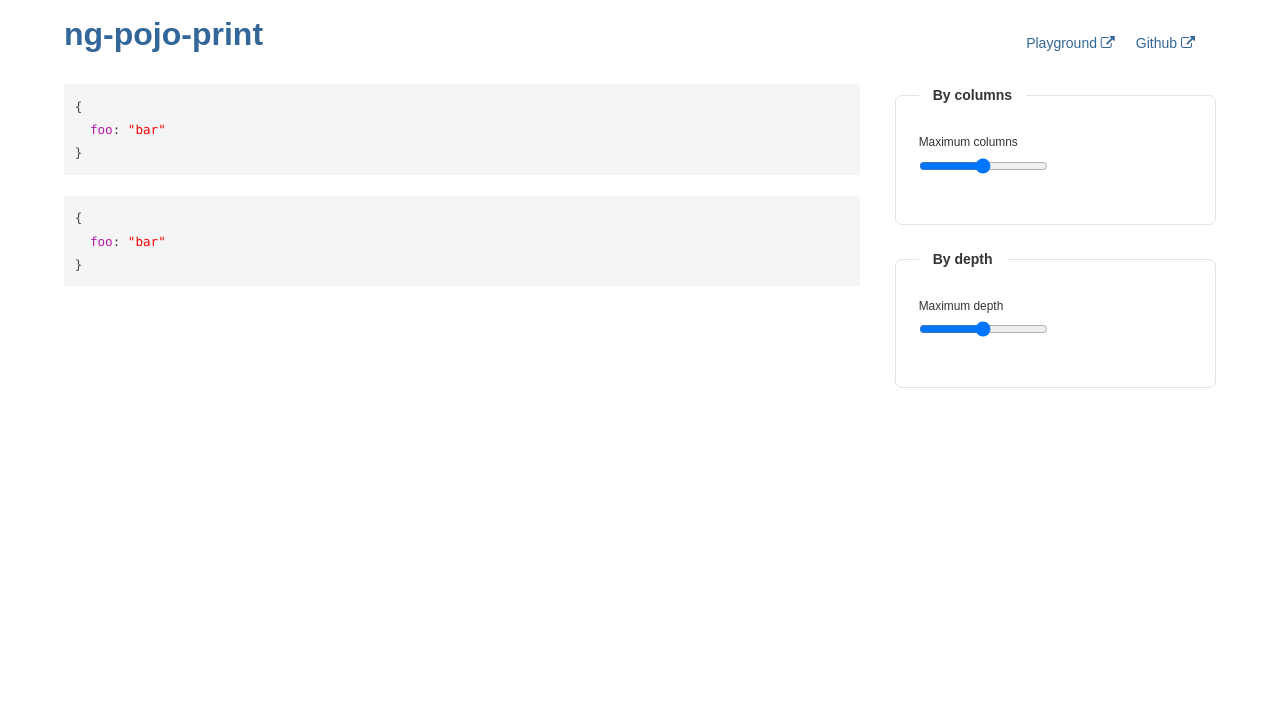
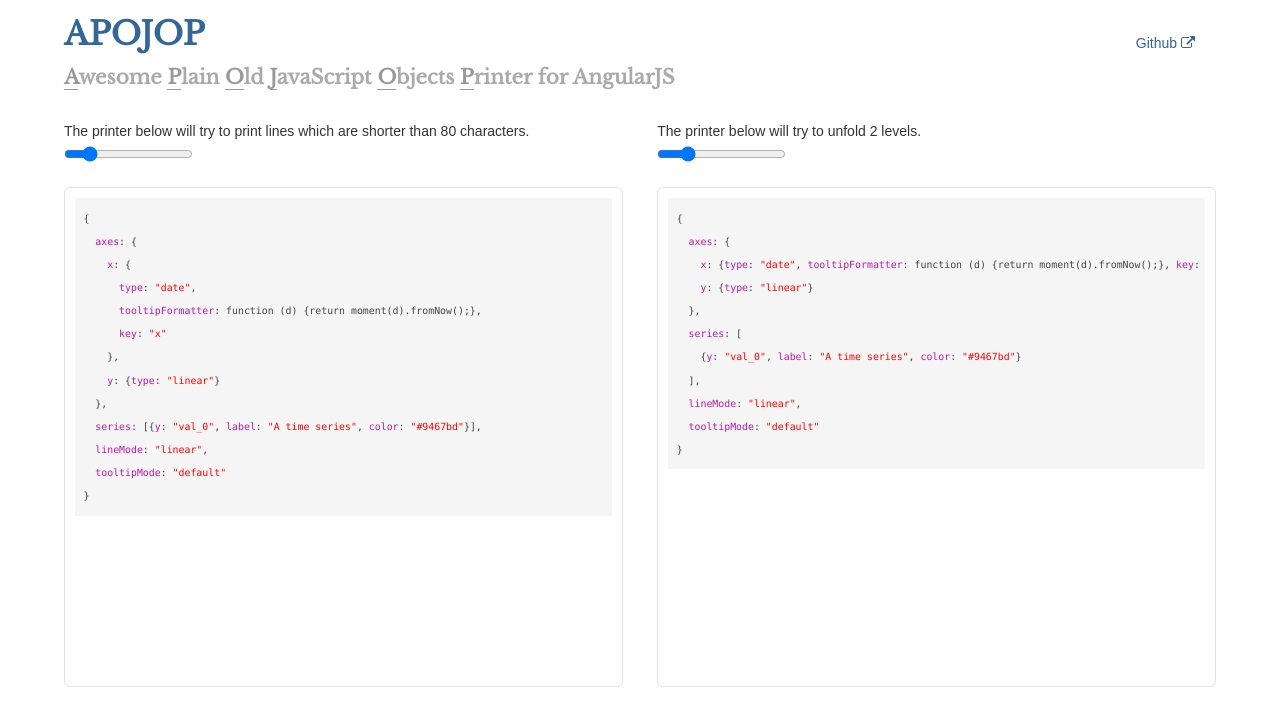
Before and after one commit to lorem--ipsum/apojop, a website: page index.html in a window 1280 px wide. Drawn offline with nearby package versions, Linux system fonts and the light colour scheme.

Commit message:
Demo almost done

```diff
--- a/css/app.css
+++ b/css/app.css
@@ -1,6 +1,21 @@
 body {
   width: 90%;
   margin: 0 auto;
+}
+
+h1 {
+  font-family: 'Libre Baskerville', serif;
+}
+
+h3 {
+  font-family: 'Libre Baskerville', serif;
+  color: #aaaaaa;
+  /*border-bottom: 1px solid #e3e3e3;*/
+}
+
+acc {
+  color: #999999;
+  border-bottom: 1px solid;
 }
 
 /* HEADER */
@@ -30,34 +45,13 @@ body {
   vertical-align: middle;
 }
 
-/* HOME */
-
-.preview-chart {
+.example {
+  font-size: 11px;
+  overflow-y: auto;
   height: 500px;
-  border: 1px solid #CECECE;
-  box-shadow: 6px 6px 10px #DDD;
-  margin-bottom: 30px;
+  max-height: 500px;
+  padding: 10px;
+  margin-bottom: 20px;
+  border-radius: .5em;
+  border: 1px solid #e3e3e3;
 }
-
-/* THUMBNAIL */
-.thumbnail {
-  box-shadow: 6px 6px 10px #DDD;
-  height: 600px;
-  padding: 10px;
-  border: 1px solid #CECECE;
-}
-
-.thumbnail .chart {
-  height: 100%;
-}
-
-.thumbnail .options {
-  padding: 10px;
-  height: 500px;
-  border-left: 1px solid #CECECE;
-  height: 100%;
-}
-
-.thumbnail .options > pre {
-  font-size: 10px;
-}
--- a/index.html
+++ b/index.html
@@ -7,6 +7,9 @@
   <link rel="stylesheet" type="text/css" href="css/kube.min.css"/>
   <link rel="stylesheet" href="assets/font-awesome/css/font-awesome.min.css">
 
+  <!-- Font -->
+  <link href='http://fonts.googleapis.com/css?family=Libre+Baskerville' rel='stylesheet' type='text/css'>
+
   <!-- Project CSS -->
   <link rel="stylesheet" type="text/css" href="css/app.css"/>
 </head>
@@ -15,15 +18,15 @@
     <div class='unit-100'>
       <header id="header" class="group">
 
-        <h1><a href="#/about">ng-pojo-print</a></h1>
+        <h1><a href="#/">APOJOP</a></h1>
         <nav class="nav-g">
           <ul>
-            <li><a href="http://plnkr.co/edit/uqqg7K?p=preview">Playground <i class='icon-external-link'></i></a></li>
             <li><a href="http://github.com/lorem--ipsum/ng-pojo-print">Github <i class='icon-external-link'></i></a></li>
           </ul>
         </nav>
       </header>
     </div>
+    <h3><acc>A</acc>wesome <acc>P</acc>lain <acc>O</acc>ld <acc>J</acc>avaScript <acc>O</acc>bjects <acc>P</acc>rinter for AngularJS</h3>
   </div>
   <div class="units-row">
     <div class='units-row' ng-view></div>
--- a/scripts/app.js
+++ b/scripts/app.js
@@ -7,7 +7,18 @@ angular.module('npp', ['ng-pojo-print'])
 })
 
 .controller('DemoCtrl', function($scope) {
-  $scope.examples = [
-    {foo: 'bar'}
-  ];
+  $scope.max_columns = 80;
+  $scope.max_depth = 2;
+
+  $scope.example = {
+    axes: {
+      x: {type: "date", tooltipFormatter: function (d) {return moment(d).fromNow();}, key: "x"},
+      y: {type: "linear"}
+    },
+    series: [
+      {y: "val_0", label: "A time series", color: "#9467bd"}
+    ],
+    lineMode: "linear",
+    tooltipMode: "default"
+  };
 });
--- a/views/main.html
+++ b/views/main.html
@@ -1,26 +1,18 @@
 <div class="units-row">
-  <div class="unit-70">
-    <pre ng-bind-html-unsafe="examples[0] | pretty:max_cols:'columns'"></pre>
-    <pre ng-bind-html-unsafe="examples[0] | pretty:depth:'levels'"></pre>
+  <div class='unit-50'>
+    The printer below will try to print lines which are shorter than {{max_columns}} characters.<br>
+    <input type="range" ng-model="max_columns" min="0" max="500" step="1">
   </div>
-  <div class='unit-30'>
-    <form class='forms'>
-      <fieldset>
-        <legend>By columns</legend>
-        <p>
-          <span class='small'>Maximum columns</span>
-          <input type="range" ng-model="max_cols" min="0" max="500" step="1">
-          <span class='label label-data'>{{max_cols}}</span>
-        </p>
-      </fieldset>
-      <fieldset>
-        <legend>By depth</legend>
-        <p>
-          <span class='small'>Maximum depth</span>
-          <input type="range" ng-model="depth" min="0" max="50" step="1">
-          <span class='label label-data'>{{depth}}</span>
-        </p>
-      </fieldset>
-    </form>
+  <div class='unit-50'>
+    The printer below will try to unfold {{max_depth}} levels.<br>
+    <input type="range" ng-model="max_depth" min="0" max="10" step="1">
   </div>
 </div>
+<div class="units-row">
+  <div class='unit-50 example'>
+    <pre ng-bind-html-unsafe="example | pretty:max_columns:'columns'"></pre>
+  </div>
+  <div class='unit-50 example'>
+    <pre ng-bind-html-unsafe="example | pretty:max_depth:'levels'"></pre>
+  </div>
+</div>
```
